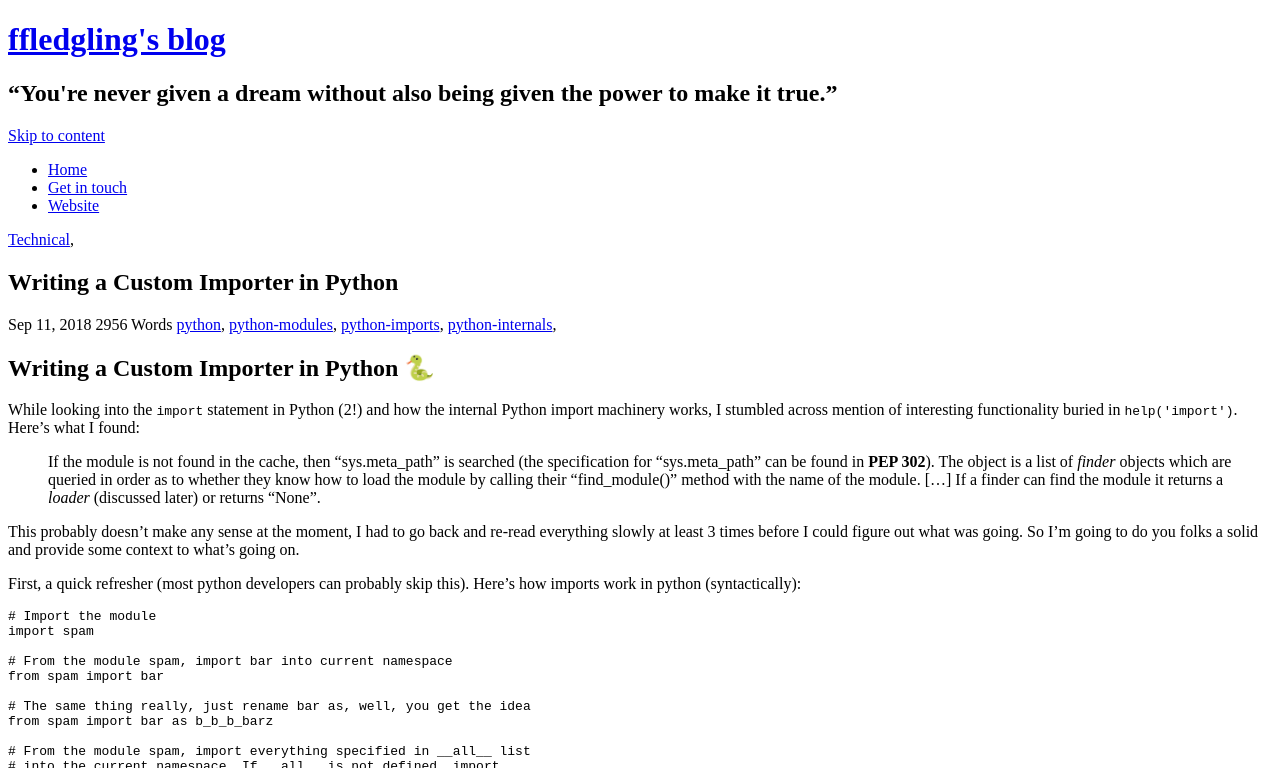
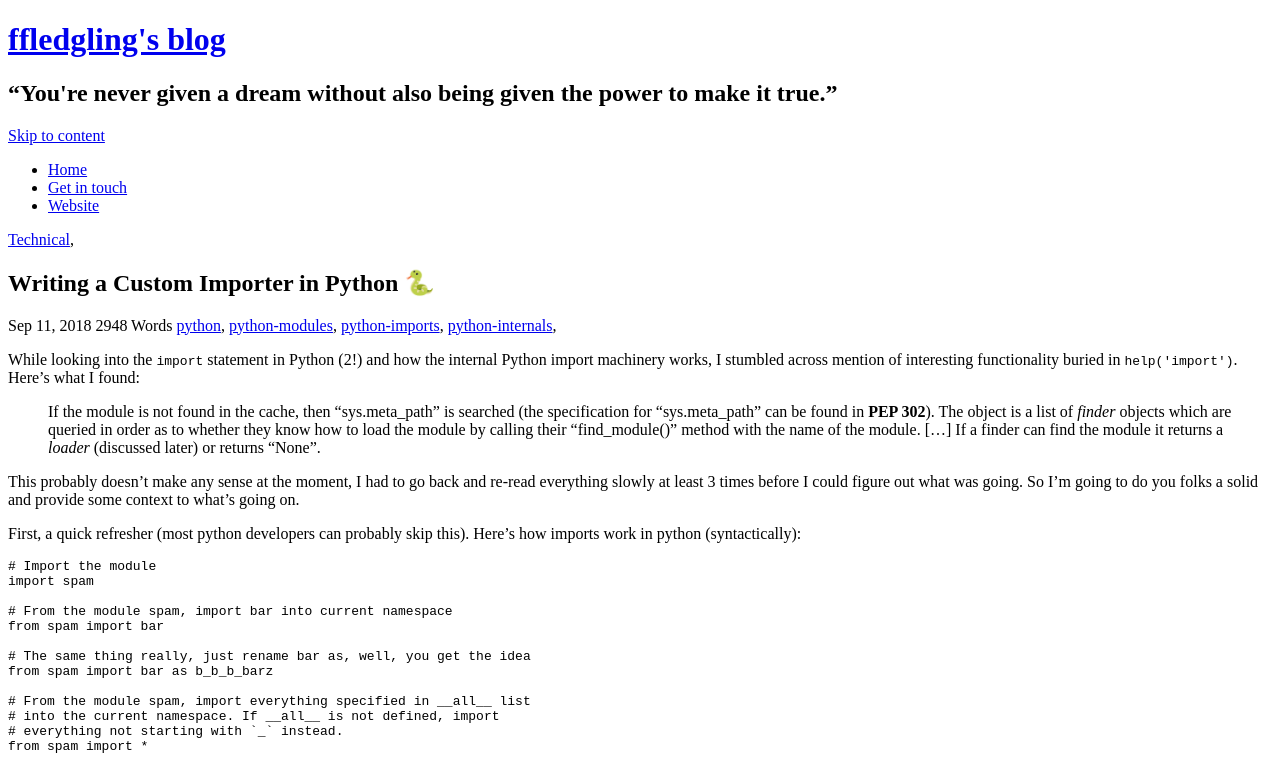
Before and after one commit to ffledgling/blog, a Jekyll site: the page built from _posts/2018-09-12-python-imports-i.markdown, in a window 1280 px wide and 900 px high, cut to the strip 132-900 px from the top of the window. Built offline with Jekyll 4.4.1, drawn with Linux system fonts in a browser that asks for light colours; some web fonts are replaced; comment, search, counter and statistics services are not loaded.

Commit message:
fixup heading

```diff
--- a/_posts/2018-09-12-python-imports-i.markdown
+++ b/_posts/2018-09-12-python-imports-i.markdown
@@ -2,7 +2,7 @@
 layout: post
 status: publish
 published: True
-title: "Writing a Custom Importer in Python"
+title: "Writing a Custom Importer in Python 🐍"
 author:
   display_name: ffledgling
   login: ffledgling
@@ -17,8 +17,6 @@ tags:
 - python-imports
 - python-internals
 ---
-
-# Writing a Custom Importer in Python 🐍
 
 While looking into the `import` statement in Python (2!) and how the internal Python import machinery works, I stumbled across mention of interesting functionality buried in `help('import')`. Here's what I found:
 
```
